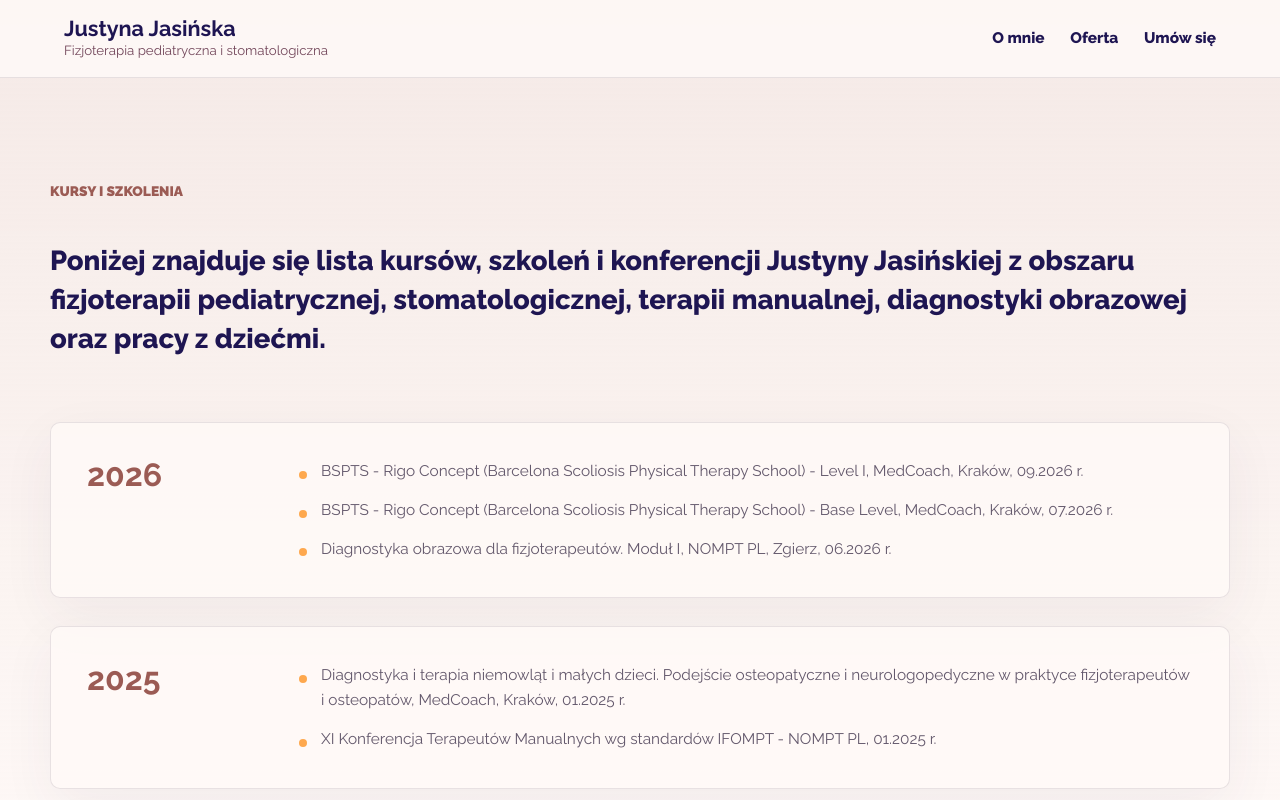
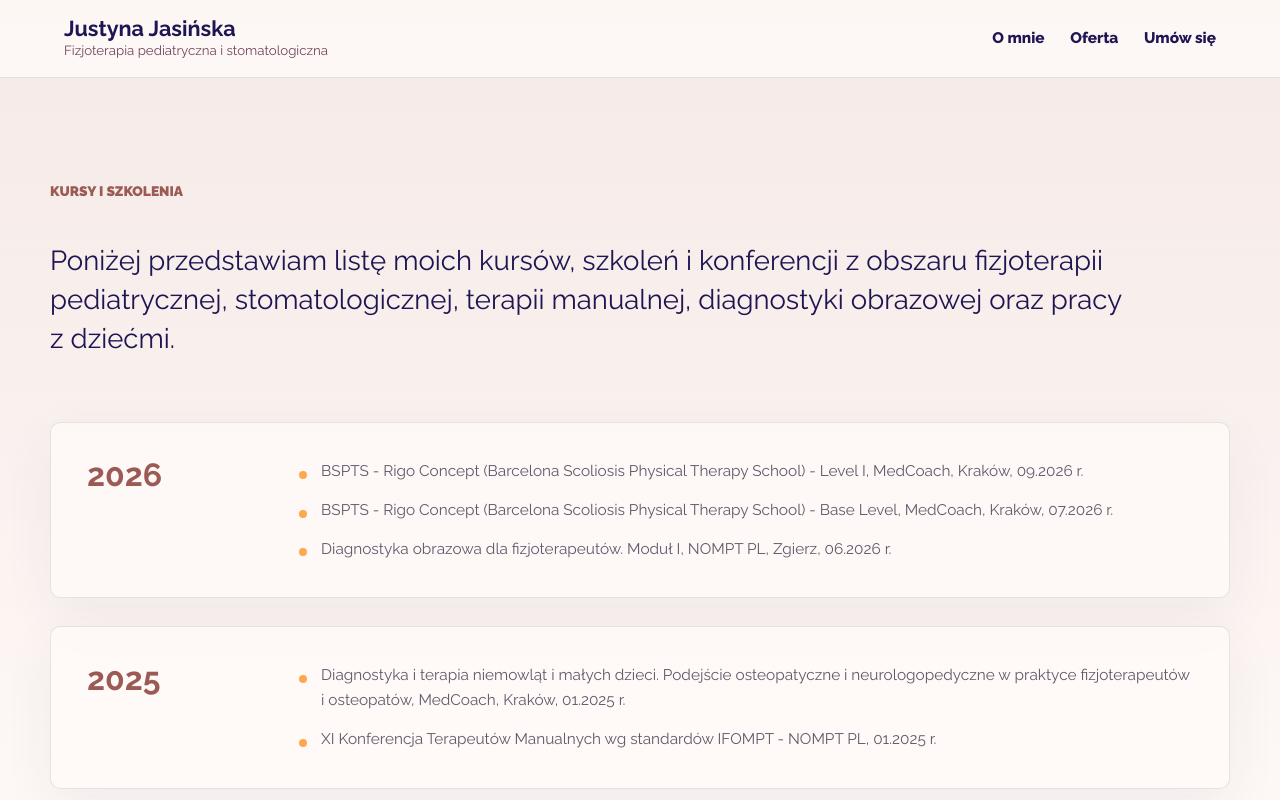
Before and after one commit to Shekspir2000/Justyna, a Next.js app: page /kursy in a window 1280 px wide. Shown: the top 800 px of the page. Built offline with nearby package versions, Linux system fonts and the light colour scheme.

Commit message:
Refine courses intro and offer image crop

```diff
--- a/app/globals.css
+++ b/app/globals.css
@@ -1218,7 +1218,7 @@ h3 {
 }
 
 .offer-path:nth-child(3) img {
-  object-position: 52% 45%;
+  object-position: 52% 10%;
 }
 
 .offer-path:nth-child(4) img {
@@ -1757,7 +1757,7 @@ h3 {
   max-width: none;
   color: var(--ink);
   font-size: clamp(1.3rem, 2.15vw, 1.9rem);
-  font-weight: 800;
+  font-weight: 400;
   line-height: 1.42;
 }
 
--- a/app/kursy/page.tsx
+++ b/app/kursy/page.tsx
@@ -104,7 +104,7 @@ export default function CoursesPage() {
       <section className="course-hero">
         <p className="eyebrow">Kursy i szkolenia</p>
         <h1 className="course-hero-intro">
-          {keepShortWords("Poniżej znajduje się lista kursów, szkoleń i konferencji Justyny Jasińskiej z obszaru fizjoterapii pediatrycznej, stomatologicznej, terapii manualnej, diagnostyki obrazowej oraz pracy z dziećmi.")}
+          {keepShortWords("Poniżej przedstawiam listę moich kursów, szkoleń i konferencji z obszaru fizjoterapii pediatrycznej, stomatologicznej, terapii manualnej, diagnostyki obrazowej oraz pracy z dziećmi.")}
         </h1>
       </section>
 
```
Also changed, not shown: 1 other file (tests, documents, lock files or other folders).
